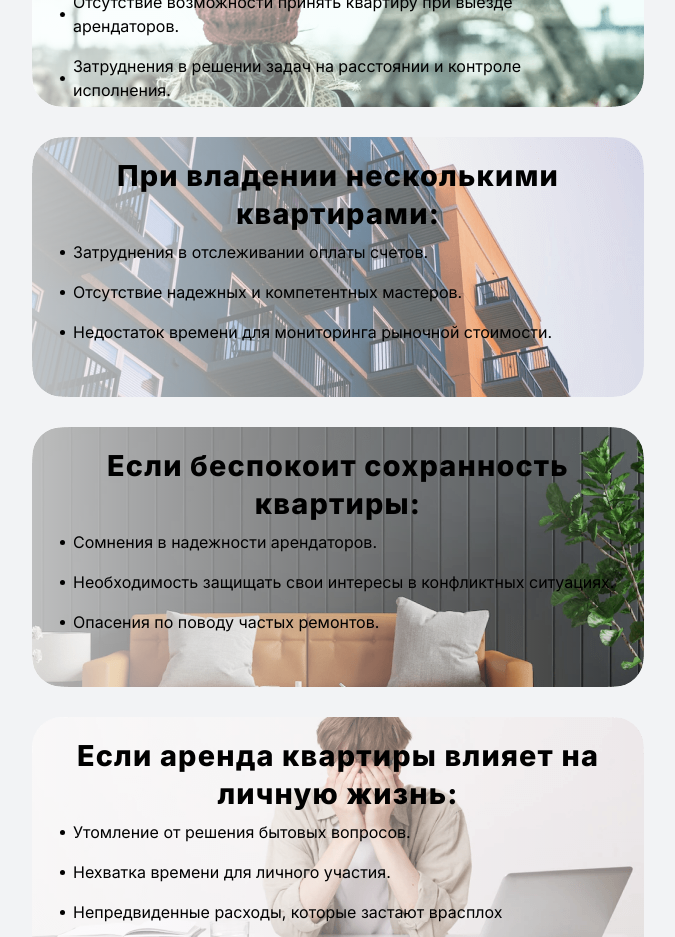
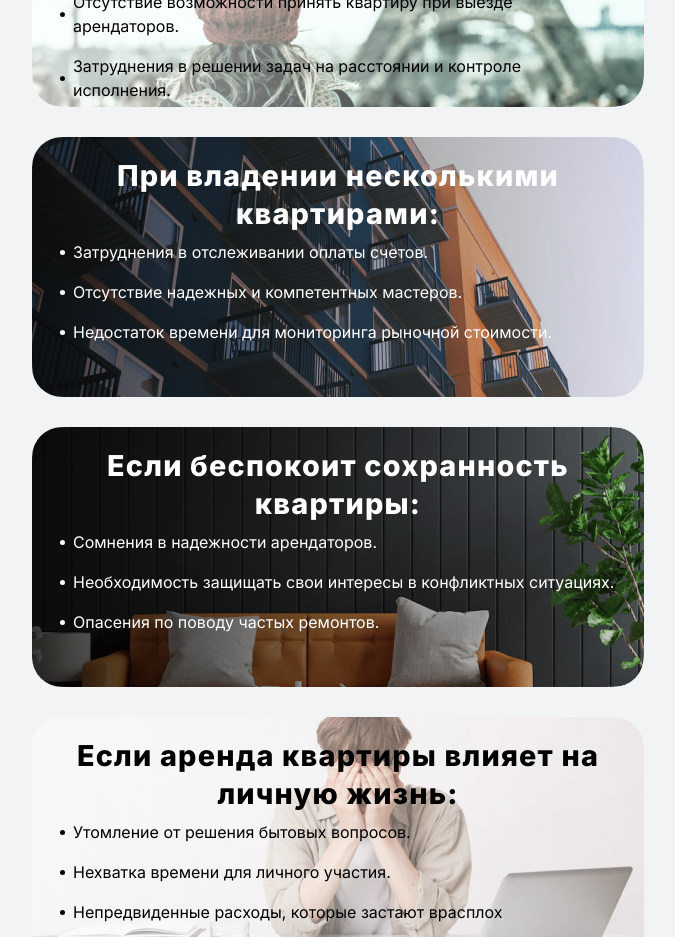
Before and after one commit to Illouminus/immo-agency, a Next.js app: page / in a window 1280 px wide. Shown: the part 1120-2057 px from the top of the page, without its empty margins (96-771 px from the left). Built offline with nearby package versions, Linux system fonts and the light colour scheme.

Commit message:
change color to problems card

```diff
--- a/src/components/Home/Home.module.css
+++ b/src/components/Home/Home.module.css
@@ -10,5 +10,6 @@
         background-size: cover;
         min-height: 100vh;
         height: auto;
+        padding-bottom: 40px;
     }
 }
--- a/src/components/Problems/ProblemCard/ProblemCard.module.css
+++ b/src/components/Problems/ProblemCard/ProblemCard.module.css
@@ -24,6 +24,21 @@
     border-radius: 50%;
 }
 
+.list_white li{
+    padding: 8px;
+    display: flex;
+    align-items: center;
+}
+
+.list_white li::before{
+    content: '';  /* Добавьте это */
+    display: inline-block;  /* Добавьте это */
+    margin-right: 8px;  /* Добавьте это */
+    height: 5px;
+    width: 5px;
+    background: white;
+    border-radius: 50%;
+}
 @media (max-width: 768px) {
 
     .container h2{
--- a/src/components/Problems/ProblemCard/ProblemCard.tsx
+++ b/src/components/Problems/ProblemCard/ProblemCard.tsx
@@ -5,6 +5,7 @@ import cls from './ProblemCard.module.css'
 interface ProblemCardProps {
     title: string,
     image: string,
+    color?: string,
     list: {
         first: string,
         second: string,
@@ -12,15 +13,18 @@ interface ProblemCardProps {
     }
 }
 export const ProblemCard = (props: ProblemCardProps) => {
-    const {title, image, list} = props
+    const {title, image, list, color} = props
 
 
     return (
         <div className={cls.container} style={{
-            background: `linear-gradient(to right, rgba(255,255,255,0.7), rgba(255,255,255,0)), url('${image}')`
+            background: color
+                ? `linear-gradient(to right, rgba(0,0,0,0.7), rgba(0,0,0,0)), url('${image}')`
+                : `linear-gradient(to right, rgba(255,255,255,0.7), rgba(255,255,255,0)), url('${image}')`,
+            color: color ? "white" : "black"
         }}>
             <h2>{title}</h2>
-            <ul className={cls.list}>
+            <ul className={color ? cls.list_white : cls.list}>
                 <li>{list.first}</li>
                 <li>{list.second}</li>
                 <li>{list.threat}</li>
--- a/src/components/Problems/Problems.tsx
+++ b/src/components/Problems/Problems.tsx
@@ -13,6 +13,7 @@ export const Problems = () => {
                         title={card.title}
                         image={card.image}
                         list={card.list}
+                        color={card.color}
                     />
                 ))}
             </div>
--- a/src/components/Problems/shared/const.ts
+++ b/src/components/Problems/shared/const.ts
@@ -10,6 +10,7 @@ export const problems = [
     },
     {
         title: 'При владении несколькими квартирами:',
+        color: "white",
         image: '/images/img/case2.png' ,
         list: {
             first: 'Затруднения в отслеживании оплаты счетов.',
@@ -19,6 +20,7 @@ export const problems = [
     },
     {
         title: 'Если беспокоит сохранность квартиры:',
+        color: "white",
         image: '/images/img/case3.png',
         list: {
             first: 'Сомнения в надежности арендаторов.',
```
